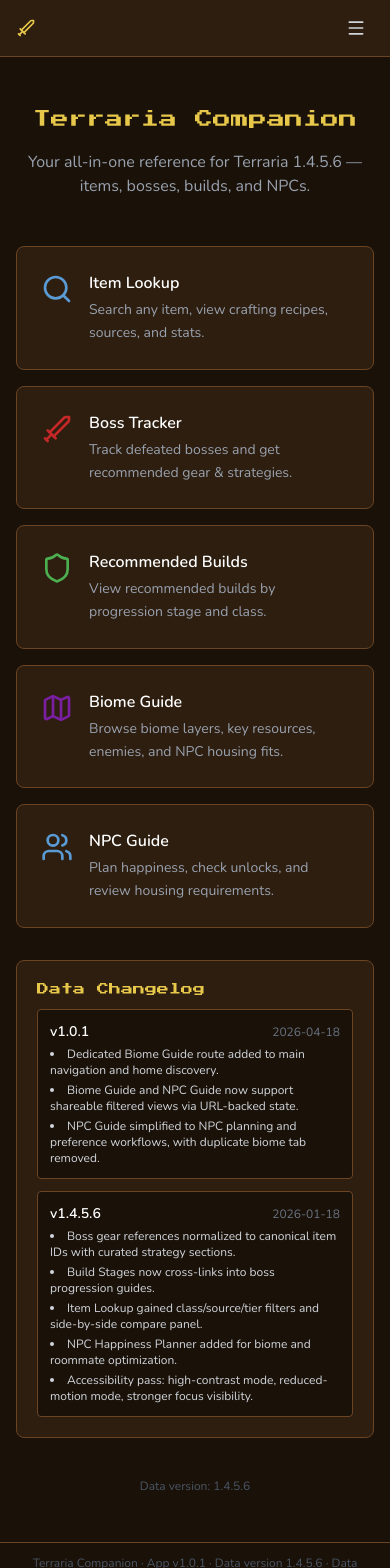
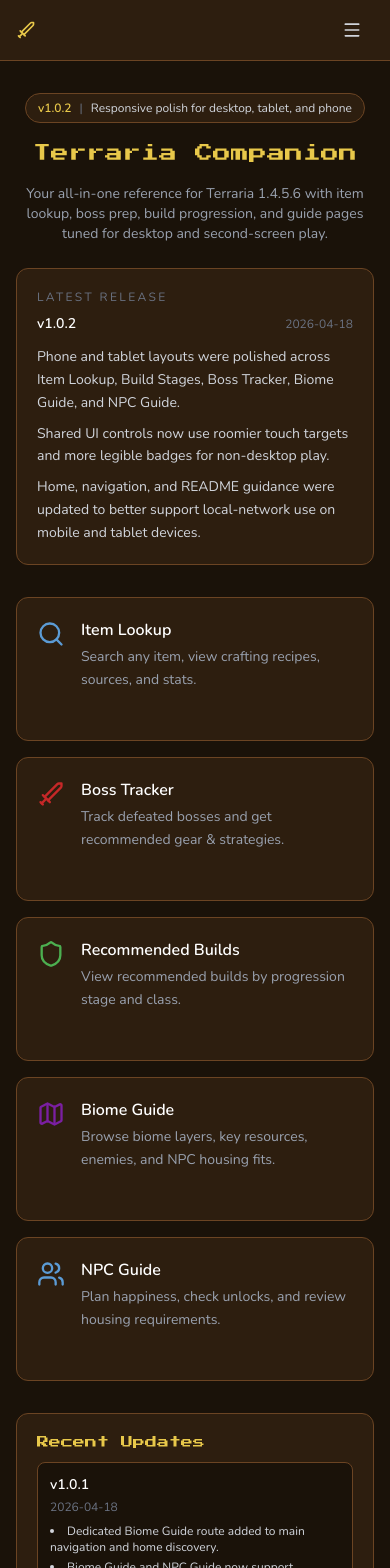
Before and after one commit to NobleStripes/Terraria-Companion, a React (Vite) app: page / in a window 390 px wide. Shown: the top 1568 px of the page. Built offline with nearby package versions, Linux system fonts and the light colour scheme.

Commit message:
chore: update app version to 1.0.2 and enhance mobile UI support

```diff
--- a/package.json
+++ b/package.json
@@ -1,7 +1,7 @@
 {
   "name": "terraria-companion",
   "private": true,
-  "version": "1.0.1",
+  "version": "1.0.2",
   "type": "module",
   "author": "NobleStripes",
   "homepage": "./",
--- a/src/components/layout/Navbar.tsx
+++ b/src/components/layout/Navbar.tsx
@@ -1,9 +1,10 @@
 import { useEffect, useState } from 'react'
-import { NavLink } from 'react-router-dom'
+import { NavLink, useLocation } from 'react-router-dom'
 import { Menu, X, Sword } from 'lucide-react'
 import { cn } from '@/lib/cn'
 import { useBossStore } from '@/store/bossStore'
 import { bosses } from '@/data/index'
+import { useViewport } from '@/hooks/useViewport'
 
 const navItems = [
   { to: '/items', label: 'Items' },
@@ -20,7 +21,7 @@
       onClick={onClick}
       className={({ isActive }) =>
         cn(
-          'px-3 py-2 rounded text-sm font-semibold transition-colors duration-150',
+          'px-3 py-2.5 min-h-11 rounded text-sm font-semibold transition-colors duration-150 flex items-center',
           isActive
             ? 'text-terra-gold bg-terra-panel'
             : 'text-gray-300 hover:text-terra-gold hover:bg-terra-panel'
@@ -33,6 +34,8 @@
 }
 
 export default function Navbar() {
+  const location = useLocation()
+  const { isDesktop } = useViewport()
   const [open, setOpen] = useState(false)
   const [highContrast, setHighContrast] = useState(() => window.localStorage.getItem('terra-high-contrast') === '1')
   const [reducedMotion, setReducedMotion] = useState(() => window.localStorage.getItem('terra-reduced-motion') === '1')
@@ -50,32 +53,41 @@
     window.localStorage.setItem('terra-reduced-motion', reducedMotion ? '1' : '0')
   }, [reducedMotion])
 
+  useEffect(() => {
+    setOpen(false)
+  }, [location.pathname])
+
+  useEffect(() => {
+    if (isDesktop) {
+      setOpen(false)
+    }
+  }, [isDesktop])
+
   return (
     <header className="sticky top-0 z-50 bg-terra-surface border-b border-terra-border">
-      <div className="max-w-7xl mx-auto px-4 h-14 flex items-center justify-between">
-        <NavLink to="/" className="flex items-center gap-2 group">
+      <div className="max-w-7xl mx-auto px-4 min-h-14 py-2 flex items-center justify-between gap-3">
+        <NavLink to="/" className="flex items-center gap-2 group min-w-0">
           <Sword className="w-5 h-5 text-terra-gold" />
           <span className="font-pixel text-terra-gold text-xs group-hover:opacity-80 transition-opacity hidden sm:block">
             TC
           </span>
-          <span className="font-semibold text-white text-sm hidden md:block">
+          <span className="font-semibold text-white text-sm hidden lg:block truncate">
             Terraria Companion
           </span>
         </NavLink>
 
-        {/* Desktop nav */}
-        <nav className="hidden sm:flex items-center gap-1">
+        <nav className="hidden md:flex items-center gap-1 flex-1 justify-center min-w-0">
           {navItems.map((item) => (
             <NavItem key={item.to} {...item} />
           ))}
         </nav>
 
-        <div className="flex items-center gap-3">
-          <div className="hidden md:flex items-center gap-1">
+        <div className="flex items-center gap-2 sm:gap-3">
+          <div className="hidden lg:flex items-center gap-1">
             <button
               onClick={() => setHighContrast((v) => !v)}
               className={cn(
-                'px-2 py-1 rounded text-[10px] border transition-colors',
+                'px-2.5 py-1.5 min-h-9 rounded text-[10px] border transition-colors',
                 highContrast
                   ? 'border-terra-gold text-terra-gold bg-terra-panel'
                   : 'border-terra-border text-gray-400 hover:text-white hover:border-terra-gold'
@@ -87,7 +99,7 @@
             <button
               onClick={() => setReducedMotion((v) => !v)}
               className={cn(
-                'px-2 py-1 rounded text-[10px] border transition-colors',
+                'px-2.5 py-1.5 min-h-9 rounded text-[10px] border transition-colors',
                 reducedMotion
                   ? 'border-terra-gold text-terra-gold bg-terra-panel'
                   : 'border-terra-border text-gray-400 hover:text-white hover:border-terra-gold'
@@ -101,7 +113,7 @@
           {/* Boss progress pill */}
           <NavLink
             to="/bosses"
-            className="hidden sm:flex items-center gap-1.5 bg-terra-bg border border-terra-border rounded-full px-3 py-1 text-xs hover:border-terra-gold transition-colors"
+            className="hidden sm:flex items-center gap-1.5 bg-terra-bg border border-terra-border rounded-full px-3 py-1.5 min-h-9 text-xs hover:border-terra-gold transition-colors"
           >
             <span className="text-terra-gold font-bold">{defeated}</span>
             <span className="text-gray-500">/</span>
@@ -109,24 +121,50 @@
             <span className="text-gray-500 ml-0.5">bosses</span>
           </NavLink>
 
-          {/* Mobile hamburger */}
           <button
-            className="sm:hidden p-2 text-gray-300 hover:text-terra-gold"
+            className="md:hidden p-2.5 min-h-11 min-w-11 flex items-center justify-center text-gray-300 hover:text-terra-gold"
             onClick={() => setOpen((v) => !v)}
             aria-label="Toggle menu"
+            aria-expanded={open}
+            aria-controls="mobile-navigation"
           >
             {open ? <X className="w-5 h-5" /> : <Menu className="w-5 h-5" />}
           </button>
         </div>
       </div>
 
-      {/* Mobile menu */}
       {open && (
-        <div className="sm:hidden bg-terra-surface border-t border-terra-border px-4 py-3 flex flex-col gap-1">
+        <div id="mobile-navigation" className="md:hidden bg-terra-surface border-t border-terra-border px-4 py-3 flex flex-col gap-1">
           {navItems.map((item) => (
             <NavItem key={item.to} {...item} onClick={() => setOpen(false)} />
           ))}
-          <div className="mt-2 pt-2 border-t border-terra-border flex items-center gap-2 px-3 py-1">
+          <div className="mt-2 pt-3 border-t border-terra-border grid grid-cols-1 xs:grid-cols-2 gap-2">
+            <button
+              onClick={() => setHighContrast((value) => !value)}
+              className={cn(
+                'px-3 py-2.5 min-h-11 rounded border text-sm text-left transition-colors',
+                highContrast
+                  ? 'border-terra-gold text-terra-gold bg-terra-panel'
+                  : 'border-terra-border text-gray-300 hover:text-white hover:border-terra-gold'
+              )}
+              aria-pressed={highContrast}
+            >
+              Contrast {highContrast ? 'On' : 'Off'}
+            </button>
+            <button
+              onClick={() => setReducedMotion((value) => !value)}
+              className={cn(
+                'px-3 py-2.5 min-h-11 rounded border text-sm text-left transition-colors',
+                reducedMotion
+                  ? 'border-terra-gold text-terra-gold bg-terra-panel'
+                  : 'border-terra-border text-gray-300 hover:text-white hover:border-terra-gold'
+              )}
+              aria-pressed={reducedMotion}
+            >
+              Motion {reducedMotion ? 'Reduced' : 'Normal'}
+            </button>
+          </div>
+          <div className="mt-2 flex items-center gap-2 px-3 py-2.5 min-h-11 rounded border border-terra-border bg-terra-bg">
             <span className="text-terra-gold font-bold text-sm">{defeated}/{total}</span>
             <span className="text-gray-400 text-sm">bosses defeated</span>
           </div>
--- a/src/data/changelog.json
+++ b/src/data/changelog.json
@@ -1,4 +1,13 @@
 [  {
+    "version": "1.0.2",
+    "date": "2026-04-18",
+    "highlights": [
+      "Phone and tablet layouts were polished across Item Lookup, Build Stages, Boss Tracker, Biome Guide, and NPC Guide.",
+      "Shared UI controls now use roomier touch targets and more legible badges for non-desktop play.",
+      "Home, navigation, and README guidance were updated to better support local-network use on mobile and tablet devices."
+    ]
+  },
+  {
     "version": "1.0.1",
     "date": "2026-04-18",
     "highlights": [
--- a/src/data/index.ts
+++ b/src/data/index.ts
@@ -14,7 +14,7 @@
 import changelogRaw from './changelog.json'
 
 export const DATA_VERSION = '1.4.5.6'
-export const APP_VERSION = '1.0.1'
+export const APP_VERSION = '1.0.2'
 
 export const items: Item[] = itemsRaw as Item[]
 export const recipes: Recipe[] = recipesRaw as Recipe[]
--- a/src/pages/Home.tsx
+++ b/src/pages/Home.tsx
@@ -1,6 +1,6 @@
 import { Link } from 'react-router-dom'
 import { Map, Search, Shield, Sword, Users } from 'lucide-react'
-import { DATA_VERSION, changelog } from '@/data/index'
+import { APP_VERSION, DATA_VERSION, changelog } from '@/data/index'
 
 const features = [
   {
@@ -41,26 +41,53 @@
 ]
 
 export default function Home() {
+  const latestRelease = changelog[0]
+  const previousReleases = changelog.slice(1, 3)
+
   return (
-    <div className="max-w-4xl mx-auto px-4 py-12">
-      <div className="text-center mb-12">
-        <h1 className="font-pixel text-terra-gold text-lg md:text-2xl mb-4 leading-relaxed">
-          Terraria Companion
-        </h1>
-        <p className="text-gray-400 text-base max-w-xl mx-auto">
-          Your all-in-one reference for Terraria {DATA_VERSION} — items, bosses, builds, and NPCs.
-        </p>
+    <div className="max-w-5xl mx-auto px-4 py-8 sm:py-10 lg:py-12">
+      <div className="grid gap-6 lg:grid-cols-[minmax(0,1.3fr)_minmax(280px,0.7fr)] lg:items-start mb-8">
+        <div className="text-center lg:text-left">
+          <div className="inline-flex items-center gap-2 rounded-full border border-terra-border bg-terra-surface px-3 py-1.5 text-xs text-gray-300 mb-4">
+            <span className="font-semibold text-terra-gold">v{APP_VERSION}</span>
+            <span className="text-gray-500">|</span>
+            <span>Responsive polish for desktop, tablet, and phone</span>
+          </div>
+          <h1 className="font-pixel text-terra-gold text-lg sm:text-xl md:text-2xl lg:text-3xl mb-4 leading-relaxed">
+            Terraria Companion
+          </h1>
+          <p className="text-gray-400 text-sm sm:text-base max-w-2xl mx-auto lg:mx-0">
+            Your all-in-one reference for Terraria {DATA_VERSION} with item lookup, boss prep, build progression, and guide pages tuned for desktop and second-screen play.
+          </p>
+        </div>
+
+        {latestRelease && (
+          <section className="bg-terra-surface border border-terra-border rounded-xl p-5 text-left">
+            <p className="text-xs uppercase tracking-[0.2em] text-gray-500 mb-2">Latest Release</p>
+            <div className="flex items-center justify-between gap-3 mb-3">
+              <h2 className="font-semibold text-white">v{latestRelease.version}</h2>
+              <span className="text-xs text-gray-500">{latestRelease.date}</span>
+            </div>
+            <ul className="space-y-2 text-sm text-gray-300">
+              {latestRelease.highlights.map((line) => (
+                <li key={line} className="leading-relaxed">
+                  {line}
+                </li>
+              ))}
+            </ul>
+          </section>
+        )}
       </div>
 
-      <div className="grid grid-cols-1 sm:grid-cols-2 gap-4">
+      <div className="grid grid-cols-1 sm:grid-cols-2 gap-4 lg:gap-5">
         {features.map(({ to, icon: Icon, title, description, color }) => (
           <Link
             key={to}
             to={to}
-            className="block bg-terra-surface border border-terra-border rounded-lg p-6 hover:border-terra-gold hover:bg-terra-panel transition-colors duration-150 group"
+            className="block bg-terra-surface border border-terra-border rounded-xl p-5 sm:p-6 hover:border-terra-gold hover:bg-terra-panel transition-colors duration-150 group min-h-36 focus-visible:outline-none focus-visible:ring-2 focus-visible:ring-terra-gold/70 focus-visible:ring-offset-1 focus-visible:ring-offset-terra-bg"
           >
             <div className="flex items-start gap-4">
-              <Icon className={`w-8 h-8 ${color} shrink-0 mt-0.5`} />
+              <Icon className={`w-7 h-7 sm:w-8 sm:h-8 ${color} shrink-0 mt-0.5`} />
               <div>
                 <h2 className="font-semibold text-white text-base mb-1 group-hover:text-terra-gold transition-colors">
                   {title}
@@ -72,13 +99,13 @@
         ))}
       </div>
 
-      {changelog.length > 0 && (
-        <div className="mt-8 bg-terra-surface border border-terra-border rounded-lg p-5">
-          <h2 className="font-pixel text-terra-gold text-xs mb-3">Data Changelog</h2>
+      {previousReleases.length > 0 && (
+        <div className="mt-8 bg-terra-surface border border-terra-border rounded-xl p-5">
+          <h2 className="font-pixel text-terra-gold text-xs mb-3">Recent Updates</h2>
           <div className="space-y-3">
-            {changelog.slice(0, 2).map((entry) => (
-              <div key={`${entry.version}-${entry.date}`} className="border border-terra-border rounded p-3 bg-terra-bg">
-                <div className="flex items-center justify-between gap-2 mb-1">
+            {previousReleases.map((entry) => (
+              <div key={`${entry.version}-${entry.date}`} className="border border-terra-border rounded-lg p-3 bg-terra-bg">
+                <div className="flex flex-col sm:flex-row sm:items-center sm:justify-between gap-1 sm:gap-2 mb-2">
                   <span className="text-sm text-white font-semibold">v{entry.version}</span>
                   <span className="text-xs text-gray-500">{entry.date}</span>
                 </div>
@@ -93,7 +120,7 @@
         </div>
       )}
 
-      <p className="text-center text-gray-600 text-xs mt-10">Data version: {DATA_VERSION}</p>
+      <p className="text-center text-gray-600 text-xs mt-10">App v{APP_VERSION} | Data version: {DATA_VERSION}</p>
     </div>
   )
 }
```
Also changed, not shown: 1 other file (tests, documents, lock files or other folders).
